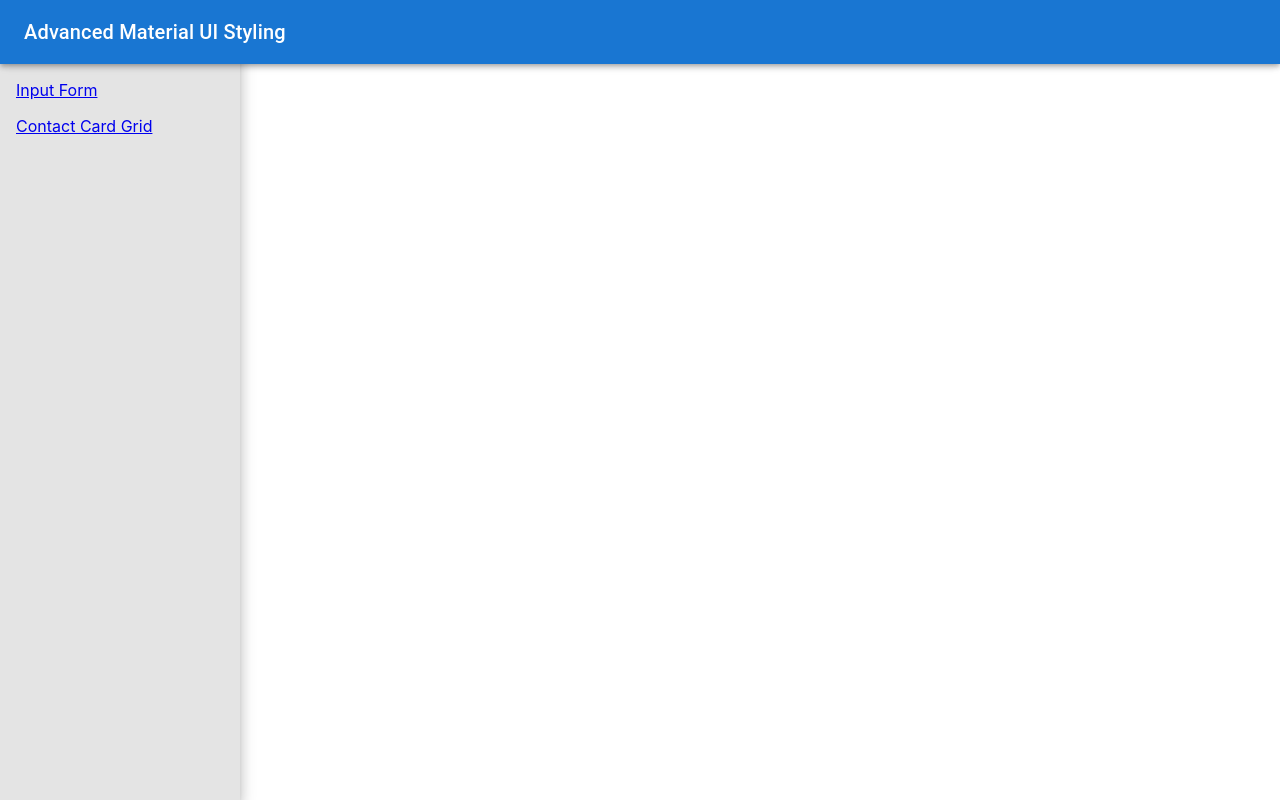
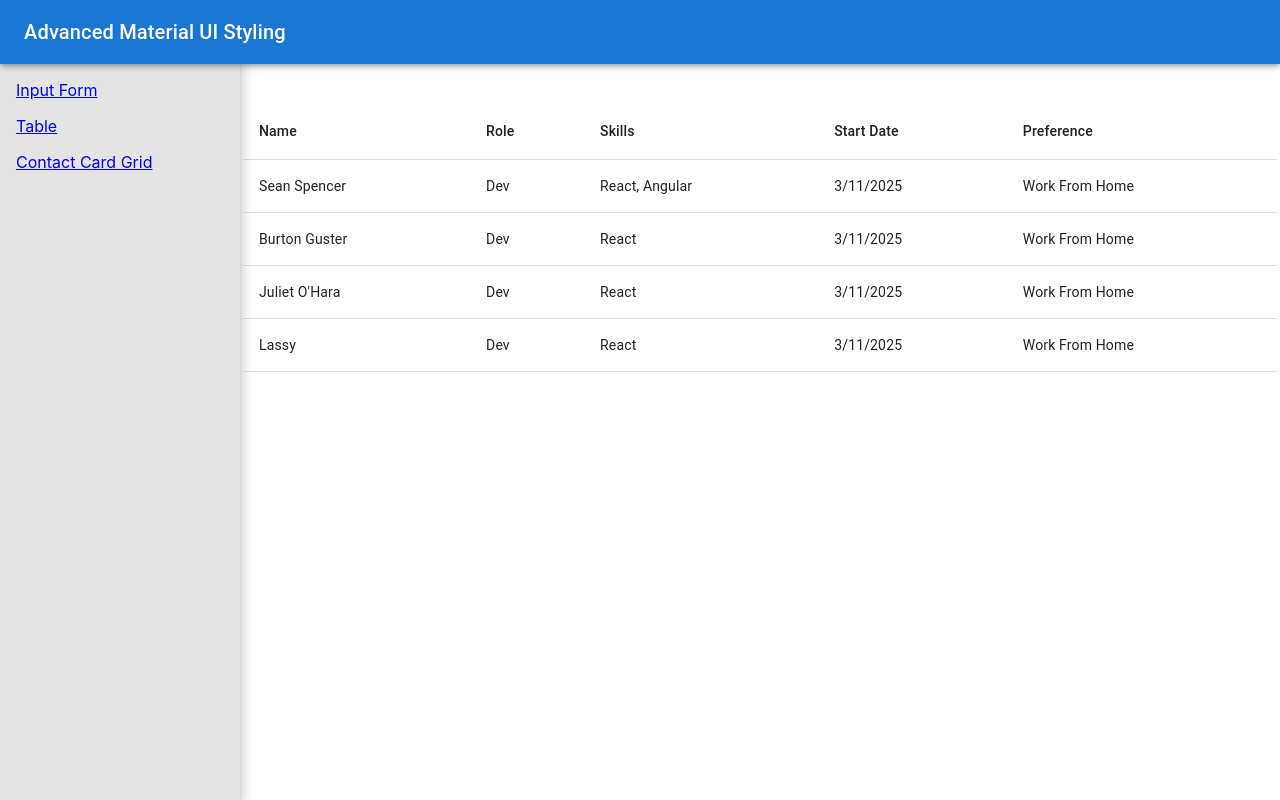
Before and after one commit to vuongicesmile/Advanced_MaterialUI, a React (Create React App) app in the folder learning-advanced-mui/beautiful-mui-app/: page /table in a window 1280 px wide. Built offline with nearby package versions, Linux system fonts and the light colour scheme.

Commit message:
learn table

```diff
--- a/learning-advanced-mui/beautiful-mui-app/src/Components/Saffold/NavDrawer.tsx
+++ b/learning-advanced-mui/beautiful-mui-app/src/Components/Saffold/NavDrawer.tsx
@@ -3,6 +3,7 @@ import { AppBar, Drawer, Toolbar, Typography, List, ListItem, Theme, useTheme }
 import { BrowserRouter, Link, Route, Routes } from "react-router-dom";
 import ContactForm from './Form/ContanctForm.tsx';
 import ContactCardGrid from '../Gird/ContanctCardGird.tsx';
+import ContactTable from '../Table/ContactTable.tsx';
 
 
 const drawerWidth = 240;
@@ -40,6 +41,7 @@ export default function NavDrawer() {
 
   const navItems = [
     { text: "Input Form" , route: "/form"},
+    { text: "Table" , route: "/table"},
     { text: "Contact Card Grid", route: "/gird" }
   ];
   return (
@@ -78,7 +80,7 @@ export default function NavDrawer() {
       <main style={simpleStyles.content} className='vuongvyibg'>
         <Routes>
           <Route path={"/form"} element={<ContactForm />}></Route>
-          <Route path={"/form"} element={<>form ne</>}></Route>
+          <Route path={"/table"} element={<ContactTable />}></Route>
           <Route path={"/gird"} element={<ContactCardGrid />}></Route>
         </Routes>
       </main>
--- /dev/null
+++ b/learning-advanced-mui/beautiful-mui-app/src/Components/Table/ContactTable.tsx
@@ -0,0 +1,49 @@
+import { Table, TableBody, TableCell, TableHead, TableRow, TableContainer } from "@mui/material";
+import { contactData } from "../../Data/ContactData.tsx";
+
+export default function ContactTable() {
+  return (
+    <TableContainer>
+      <Table >
+        <TableHead>
+          <TableRow>
+            <TableCell>
+              Name
+            </TableCell>
+            <TableCell>Role</TableCell>
+            <TableCell>Skills</TableCell>
+            <TableCell>Start Date</TableCell>
+            <TableCell>Preference</TableCell>
+          </TableRow>
+        </TableHead>
+        <TableBody>
+          {contactData.map((contact) => {
+            return (
+              <TableRow key={contact.name} >
+                {
+                  Object.entries(contact).map(([key, value]) => {
+
+                    if (key === "skills") {
+                      return (
+                        <TableCell>
+                          {value.join(', ')}
+                        </TableCell>
+                      )
+                    } else if (key !== 'id') {
+                      return (
+                        <TableCell>
+                          {value}
+                        </TableCell>
+                      )
+                    }
+                    return ""
+                  })
+                }
+              </TableRow>
+            )
+          })}
+        </TableBody>
+      </Table>
+    </TableContainer>
+  );
+}
```
